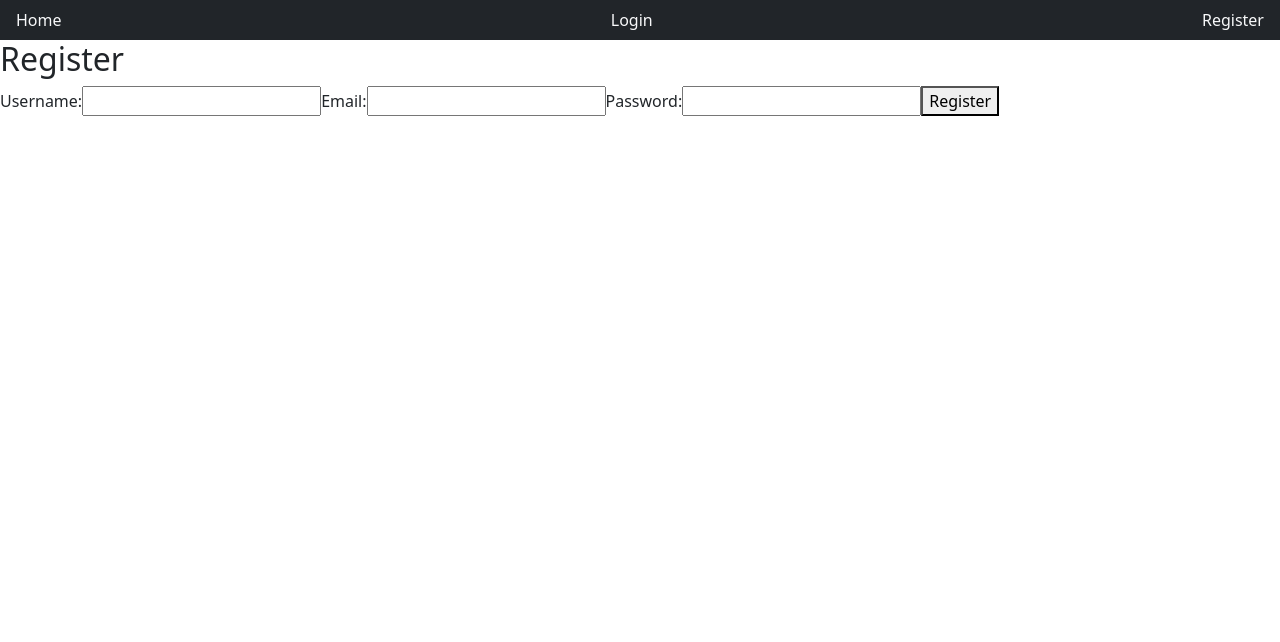
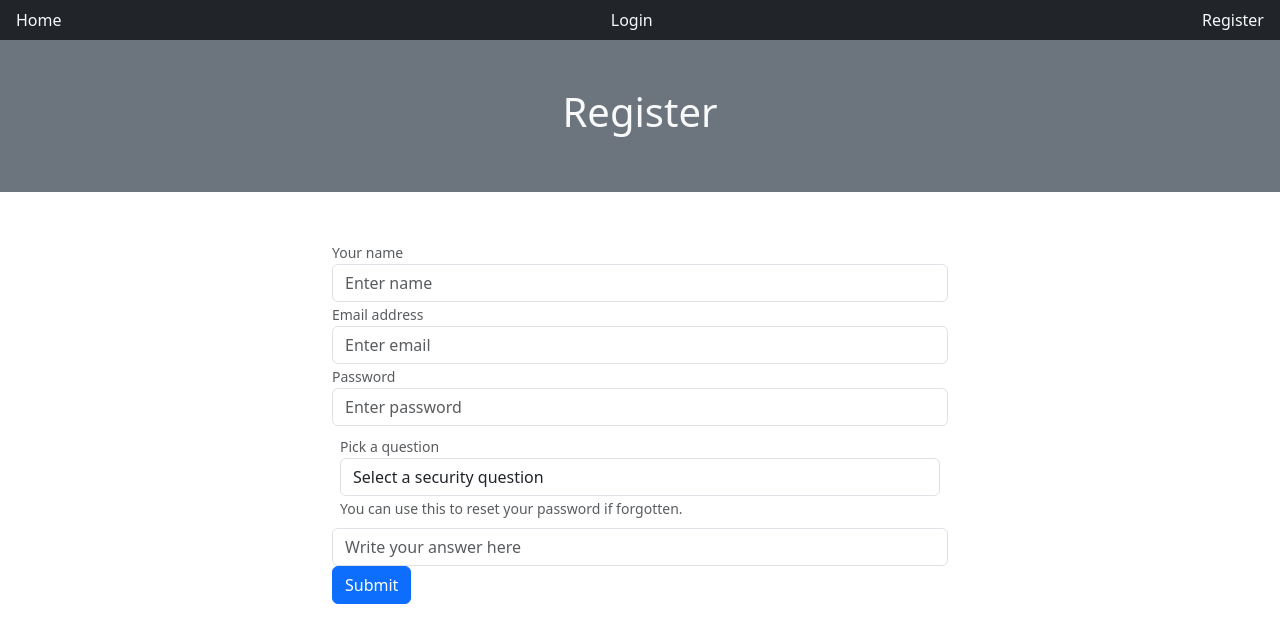
Before and after one commit to KeplerDE/social_network, a Next.js app in the folder client/: page /register in a window 1280 px wide. Shown: the top 642 px of the page. Built offline with nearby package versions, Linux system fonts and the light colour scheme.

Commit message:
register_page state+events

```diff
--- a/client/package.json
+++ b/client/package.json
@@ -13,6 +13,7 @@
   "author": "",
   "license": "ISC",
   "dependencies": {
+    "axios": "^1.6.7",
     "bootstrap": "^5.3.3",
     "next": "^14.1.3",
     "react": "^18.2.0",
--- a/client/pages/register.js
+++ b/client/pages/register.js
@@ -1,59 +1,102 @@
 import React, { useState } from 'react';
 
 const Register = () => {
-  const [userDetails, setUserDetails] = useState({
-    username: '',
-    email: '',
-    password: '',
-  });
+  const [name, setName] = useState('');
+  const [email, setEmail] = useState('');
+  const [password, setPassword] = useState('');
+  const [secret, setSecret] = useState('');
 
-  const handleChange = (e) => {
-    const { name, value } = e.target;
-    setUserDetails({
-      ...userDetails,
-      [name]: value,
-    });
-  };
+  const handleNameChange = (e) => setName(e.target.value);
+  const handleEmailChange = (e) => setEmail(e.target.value);
+  const handlePasswordChange = (e) => setPassword(e.target.value);
+  const handleSecretChange = (e) => setSecret(e.target.value);
 
-  const handleSubmit = async (e) => {
+  const handleSubmit = (e) => {
     e.preventDefault();
-    // Implement your registration logic here, e.g., API call to backend
-    console.log('Submitting registration details: ', userDetails);
+    // Здесь должна быть логика отправки данных формы, например:
+    // axios.post('/api/register', { name, email, password, secret })
+    //   .then(response => { ... })
+    //   .catch(error => { ... });
+    console.log(name, email, password, secret);
   };
 
   return (
-    <div>
-      <h2>Register</h2>
+    <div className="container-fluid">
+      <div className="row py-5 bg-secondary text-light">
+        <div className="col text-center">
+          <h1>Register</h1>
+        </div>
+      </div>
+      <div className="row py-5">
+        <div className="col-md-6 offset-md-3">
           <form onSubmit={handleSubmit}>
-        <label>
-          Username:
+            <div className="form-group">
+              <small>
+                <label className="text-muted">Your name</label>
+              </small>
               <input
                 type="text"
-            name="username"
-            value={userDetails.username}
-            onChange={handleChange}
+                className="form-control"
+                placeholder="Enter name"
+                value={name}
+                onChange={handleNameChange}
               />
-        </label>
-        <label>
-          Email:
+            </div>
+            <div className="form-group">
+              <small>
+                <label className="text-muted">Email address</label>
+              </small>
               <input
                 type="email"
-            name="email"
-            value={userDetails.email}
-            onChange={handleChange}
+                className="form-control"
+                placeholder="Enter email"
+                value={email}
+                onChange={handleEmailChange}
               />
-        </label>
-        <label>
-          Password:
+            </div>
+            <div className="form-group">
+              <small>
+                <label className="text-muted">Password</label>
+              </small>
               <input
                 type="password"
-            name="password"
-            value={userDetails.password}
-            onChange={handleChange}
+                className="form-control"
+                placeholder="Enter password"
+                value={password}
+                onChange={handlePasswordChange}
               />
-        </label>
-        <button type="submit">Register</button>
+            </div>
+            <div className="form-group p-2">
+              <small>
+                <label className="text-muted">Pick a question</label>
+              </small>
+              <select
+                className="form-control"
+                value={secret}
+                onChange={handleSecretChange}
+              >
+               <option value="">Select a security question</option>
+                <option value="favourite-color">What is your favourite color?</option>
+                <option value="best-friend">What is your best friend's name?</option>
+                <option value="birth-city">What city were you born in?</option>
+              </select>
+              <small className="form-text text-muted">
+                You can use this to reset your password if forgotten.
+              </small>
+            </div>
+            <div className="form-group">
+              <input
+                type="text"
+                className="form-control"
+                placeholder="Write your answer here"
+                value={secret}
+                onChange={handleSecretChange}
+              />
+            </div>
+            <button type="submit" className="btn btn-primary btn-clock">Submit</button>
           </form>
+        </div>
+      </div>
     </div>
   );
 };
```
Also changed, not shown: 1 other file (tests, documents, lock files or other folders). Lines whose indentation alone changed are shown as unchanged.
